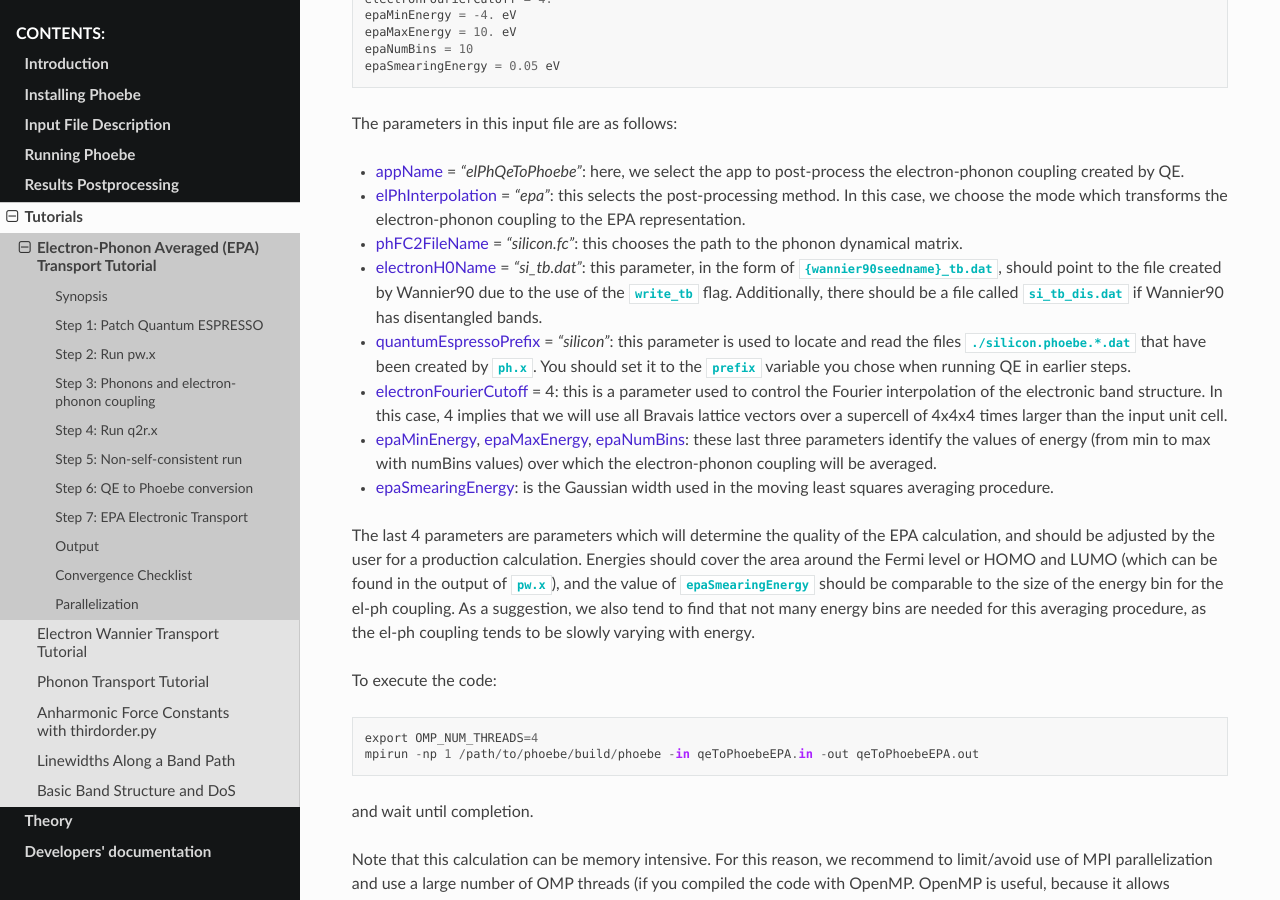
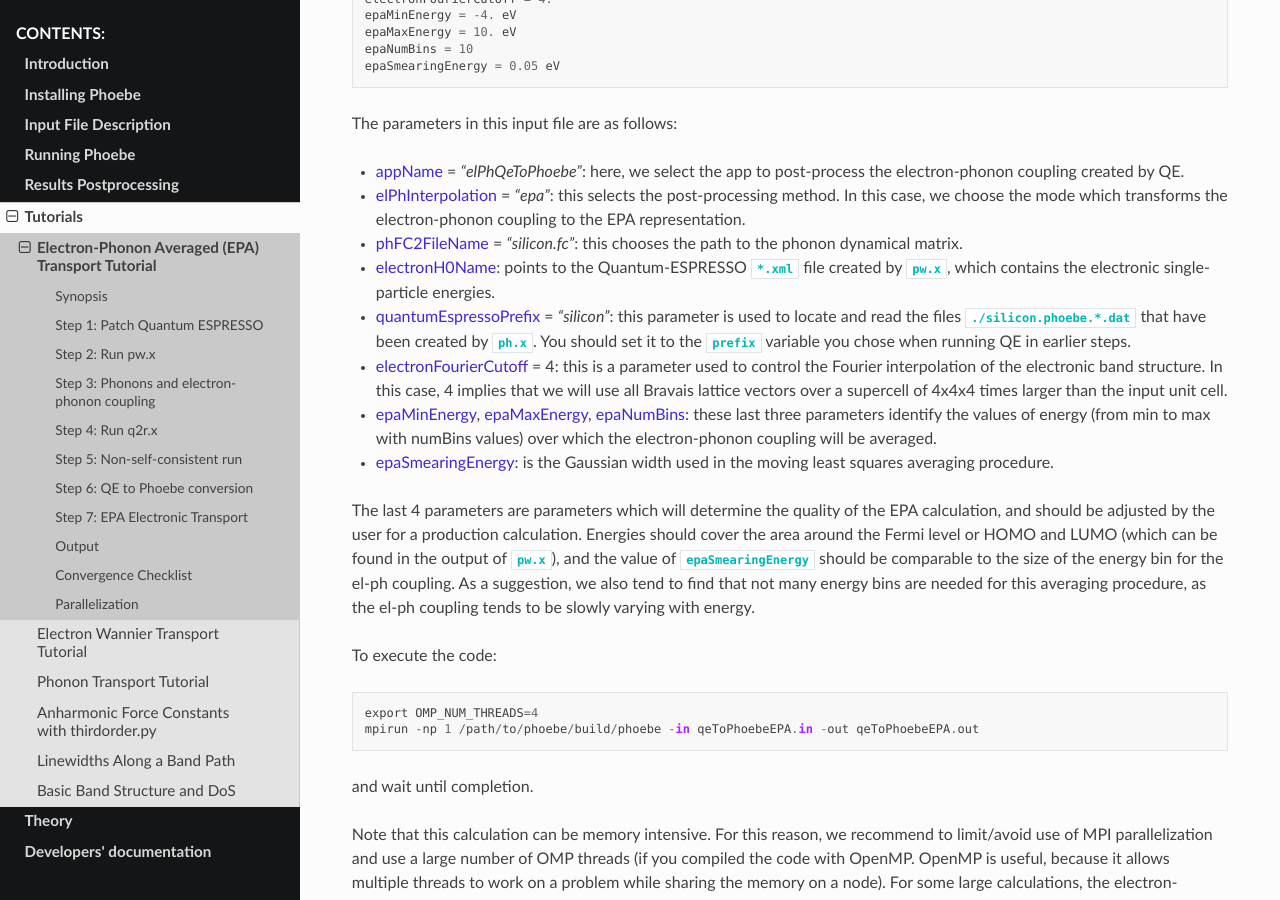
Before and after one commit to mir-group/phoebe, a Sphinx documentation site: the page built from doc/sphinx/source/tutorials/elEpaTransport.rst, in a window 1280 px wide and 900 px high, scrolled down 5267 px. Built offline with Sphinx 7.4.7 and the Read the Docs theme 2.0.0, drawn with Linux system fonts in a browser that asks for light colours; formulas are drawn with MathJax 3.

Commit message:
the EPA docs referenced the wannier tb.dat file instead of the qe .xml file for electronH0 input

```diff
--- a/doc/sphinx/source/tutorials/elEpaTransport.rst
+++ b/doc/sphinx/source/tutorials/elEpaTransport.rst
@@ -240,7 +240,7 @@
 
 * :ref:`phFC2FileName` = `"silicon.fc"`: this chooses the path to the phonon dynamical matrix.
 
-* :ref:`electronH0Name` = `"si_tb.dat"`: this parameter, in the form of ``{wannier90seedname}_tb.dat``, should point to the file created by Wannier90 due to the use of the ``write_tb`` flag. Additionally, there should be a file called ``si_tb_dis.dat`` if Wannier90 has disentangled bands.
+* :ref:`electronH0Name`: points to the Quantum-ESPRESSO ``*.xml`` file created by ``pw.x``, which contains the electronic single-particle energies.
 
 * :ref:`quantumEspressoPrefix` = `"silicon"`: this parameter is used to locate and read the files ``./silicon.phoebe.*.dat`` that have been created by ``ph.x``. You should set it to the ``prefix`` variable you chose when running QE in earlier steps.
 
```
